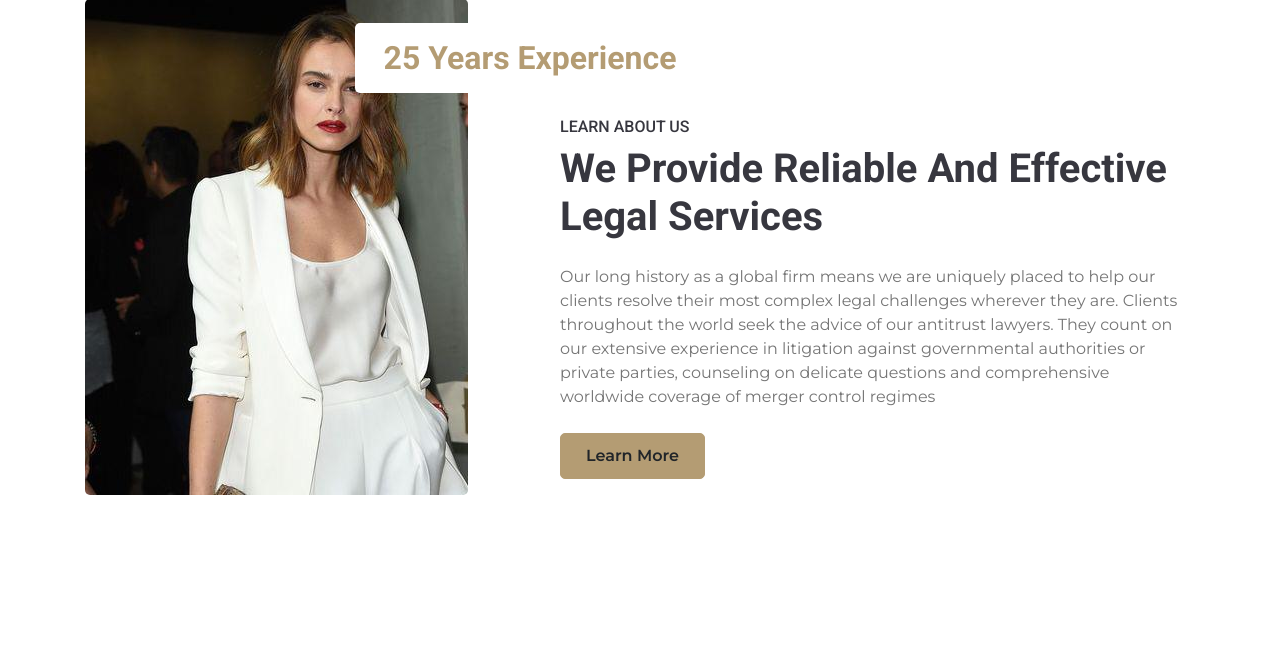
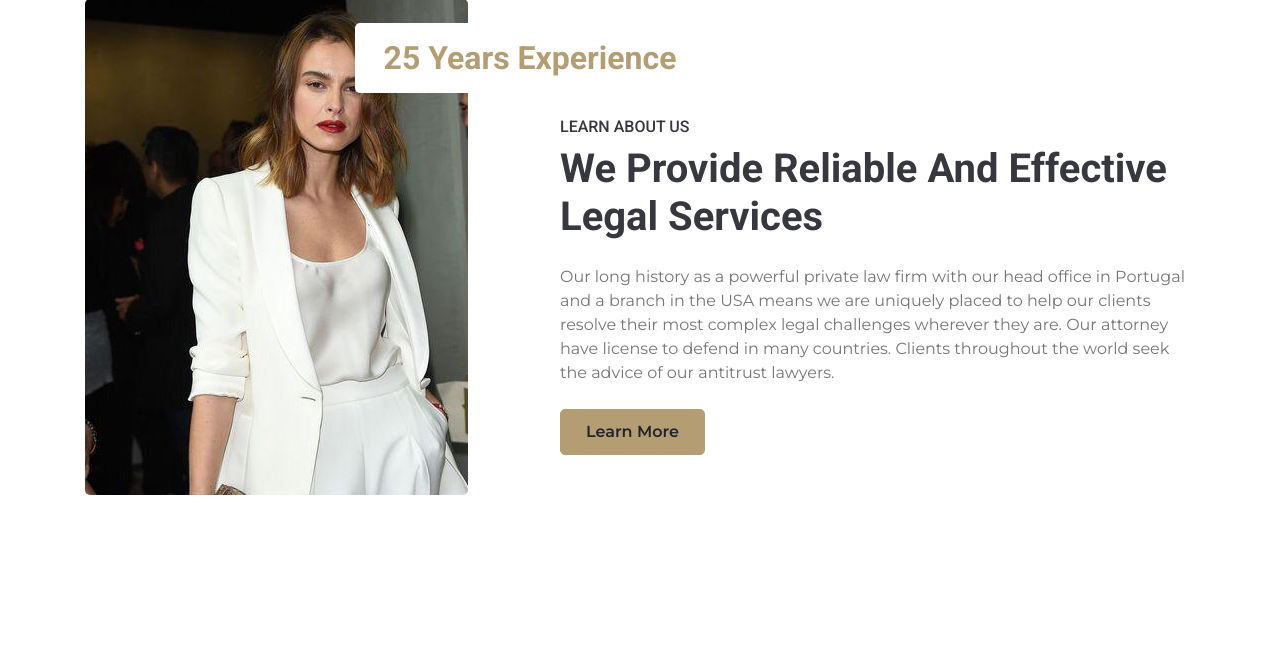
Before and after one commit to badassboy/bigtasklawfirm, a PHP site: page / in a window 1280 px wide. Shown: the part 1143-1792 px from the top of the page. Run offline with PHP 8.4, Linux system fonts and the light colour scheme; some libraries are stand-ins or nearby versions.

Commit message:
new updates

```diff
--- a/footer.php
+++ b/footer.php
@@ -90,8 +90,8 @@
             <div class="col-md-6 text-center text-md-left mb-3 mb-md-0">
                 <p class="m-0 text-white">&copy; <a class="font-weight-bold" href="#">bigtasklawfirm.com</a>. All Rights Reserved.</p>
             </div>
-            <div class="col-md-6 text-center text-md-right">
+           <!--  <div class="col-md-6 text-center text-md-right">
                 <p class="m-0 text-white">Designed by <a class="font-weight-bold" href="https://cloudsoftgh.com">Cloudsoft Technologies</a></p>
-            </div>
+            </div> -->
         </div>
     </div>
--- a/index.php
+++ b/index.php
@@ -57,7 +57,7 @@ include("topbar.php");
                     <h2 class="position-relative text-center bg-white text-primary rounded p-3 mt-4 mb-4 d-none d-lg-block" style="width: 350px; margin-left: -205px;">25 Years Experience</h2>
                     <h6 class="text-uppercase">Learn About Us</h6>
                     <h1 class="mb-4">We Provide Reliable And Effective Legal Services</h1>
-                    <p>Our long history as a global firm means we are uniquely placed to help our clients resolve their most complex legal challenges wherever they are. Clients throughout the world seek the advice of our antitrust lawyers. They count on our extensive experience in litigation against governmental authorities or private parties, counseling on delicate questions and comprehensive worldwide coverage of merger control regimes</p>
+                    <p>Our long history as a powerful private law firm with our head office in Portugal and a branch in the USA means we are uniquely placed to help our clients resolve their most complex legal challenges wherever they are. Our attorney have license to defend in many countries. Clients throughout the world seek the advice of our antitrust lawyers.</p>
                     <a href="" class="btn btn-primary mt-2">Learn More</a>
                 </div>
             </div>
```
